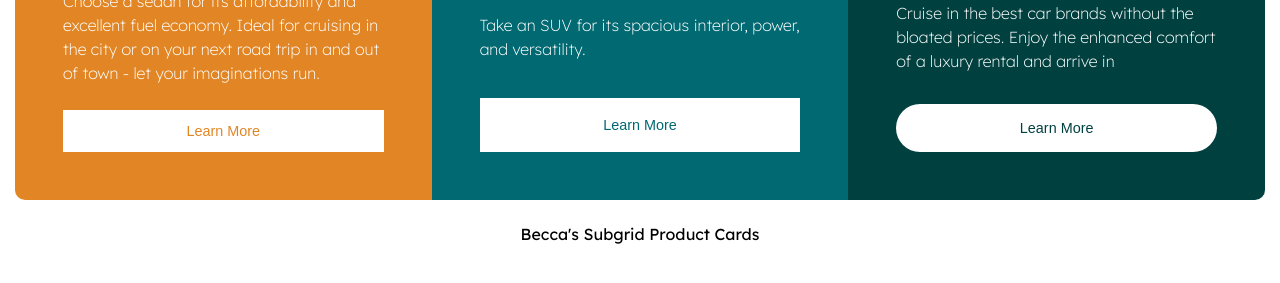
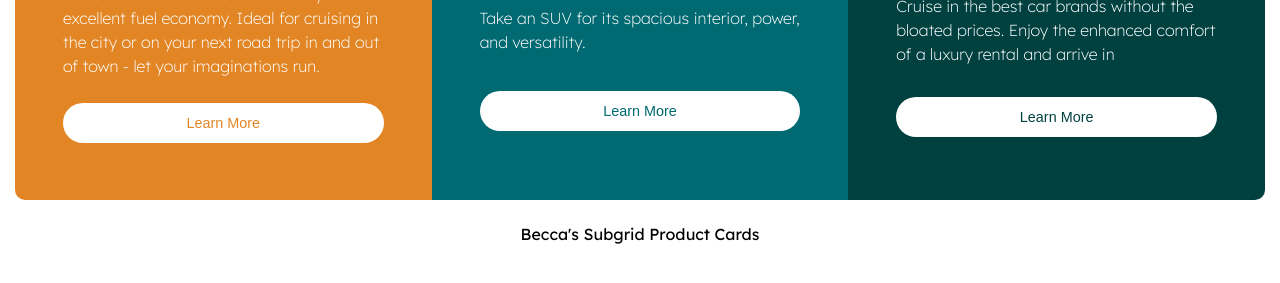
Before and after one commit to Beccatoni/subgrid-css, a plain HTML site: page index.html in a window 1280 px wide. Shown: the part 471-754 px from the top of the page. Drawn offline with Linux system fonts and the light colour scheme.

Commit message:
chore: try on different browser

```diff
--- a/style.css
+++ b/style.css
@@ -71,12 +71,17 @@ button {
   background: var(--font-color);
   border: none;
   padding: 0.5rem;
+  border-radius: 40px;
+width: 100%;
+box-sizing: border-box;
+height: 2.5rem; /* Ensure all buttons have the same height */
 }
 button:hover {
   cursor: pointer;
   background: none;
   color: var(--font-color);
   border: 1px solid var(--font-color);
+
 }
 
 /* All */
@@ -125,7 +130,6 @@ button:hover {
 }
 .luxury button {
     color: var(--luxury-background);
-    border-radius: 40px;
 }
 
 .luxury button:hover {
@@ -141,3 +145,4 @@ article {
     grid-row: 4;
     /* grid-template-rows: subgrid;  doesn't work on chrome neither on firefox*/
 }
+/* Ensure all buttons have the same width */
```
